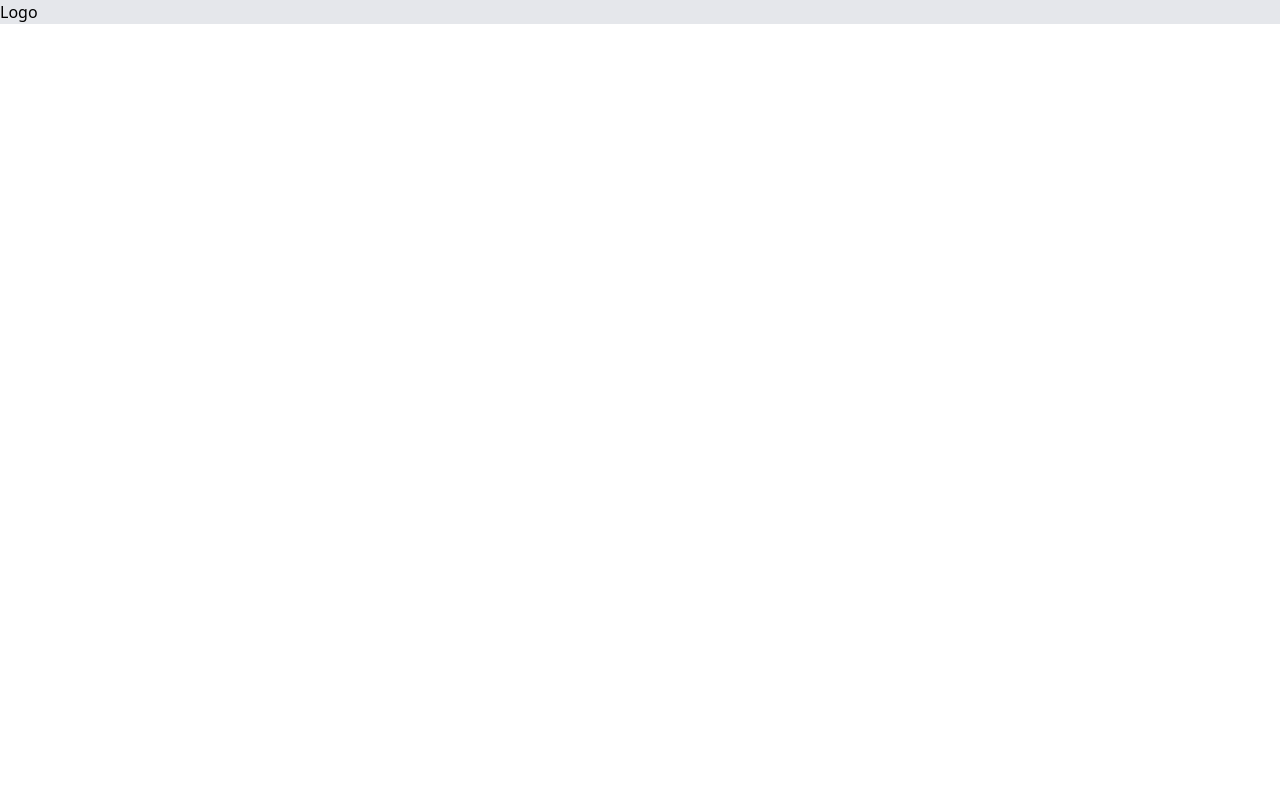
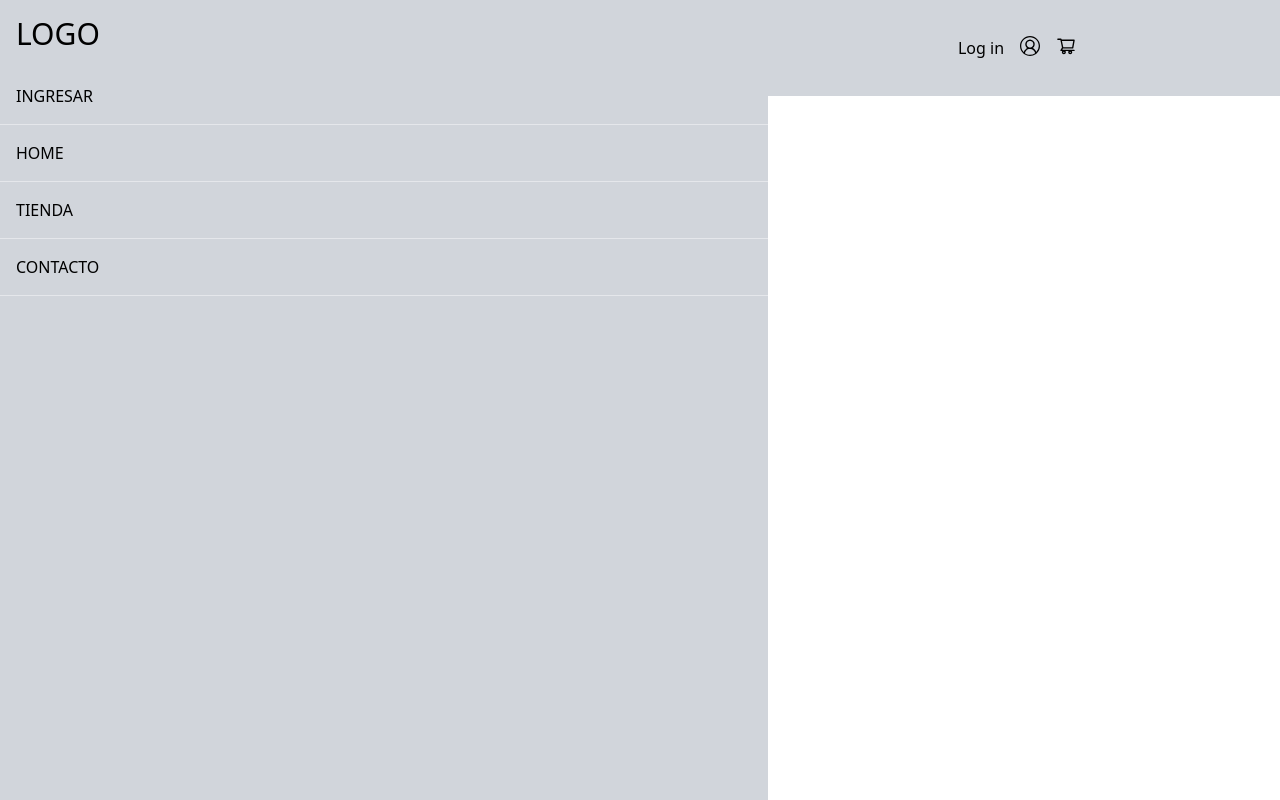
Before and after one commit to No-Country/c14-15-t-node-react, a React (Vite) app in the folder client/ecomerce-green/: page / in a window 1280 px wide. Built offline with nearby package versions, Linux system fonts and the light colour scheme.

Commit message:
create navbar component and install react icons

```diff
--- a/client/ecomerce-green/package.json
+++ b/client/ecomerce-green/package.json
@@ -13,6 +13,7 @@
     "@reduxjs/toolkit": "^1.9.7",
     "react": "^18.2.0",
     "react-dom": "^18.2.0",
+    "react-icons": "^4.11.0",
     "react-redux": "^8.1.3",
     "react-router-dom": "^6.16.0"
   },
--- a/client/ecomerce-green/src/components/Header.jsx
+++ b/client/ecomerce-green/src/components/Header.jsx
@@ -1,12 +1,68 @@
+import React, { useState } from "react";
+import { AiOutlineClose, AiOutlineMenu, AiOutlineSearch, AiOutlineShoppingCart } from "react-icons/ai";
 
-import React from 'react'
+import {VscAccount} from 'react-icons/vsc'
+const Header = () => {
+  const [nav, setNav] = useState(false);
 
-const Header = () => {
+  const handleNav = () => {
+    setNav(!nav);
+  };
+
   return (
-    <header className='bg-gray-200'>
-      Logo
+    <header className="bg-gray-300">
+      <div className="flex justify-between  items-center h-24 max-w-[1240px] px-4 mx-auto">
+
+
+      <h1 className=" flex ">logo</h1>
+      {/* Navbar destock */}
+      <nav className=" hidden md:flex gap-1 p-6 ">
+        <ul className=" flex  gap-2 p-6 ">
+          <li>Home</li>
+          <li>Tienda</li>
+          <li>Contacto</li>
+        </ul>
+        <div className="flex g-2 items-center border rounded-xl h-10 px-3 mt-4 bg-slate-50">
+          <input className="border-none  bg-slate-50" type="text" />
+          <AiOutlineSearch />
+        </div>
+      </nav>
+      <div className="hidden md:flex">
+      <ul className="flex g-1">
+        <li className="pr-4">Log in</li>
+        <li className="pr-4"><VscAccount size={20}/></li>
+        <li> <AiOutlineShoppingCart size={20}/></li>
+        </ul>
+
+        </div>
+      <div>
+        <div onClick={handleNav} className="block md:hidden">
+          {!nav ? <AiOutlineClose size={20} /> : <AiOutlineMenu size={20} />}
+        </div>
+      </div>
+      {/* Navbar mobile */}
+
+      <nav className={!nav ? 'bg-gray-300 fixed left-0 top-0 w-[60%] h-full border-r-gray-900 uppercase ease-in-out duration-500': 'fixed left-[-100%]'}>
+      <h1 className=" w-full text-3xl uppercase m-4">logo</h1>
+        {/* <div className="p-4 border-b border-r-gray-600  pt-[7rem]">
+          <div className="flex g-2 border-r-gray-200 border w-[14rem] px-2 py-1">
+            <input
+              className="border-r-gray-200 border-none  w-[80%]"
+              type="text"
+            />
+            <AiOutlineSearch size={20} />
+          </div>
+        </div> */}
+        <div className="p-4 border-b border-r-gray-600">Ingresar</div>
+        <ul className="">
+          <li className="p-4 border-b border-r-gray-600">Home</li>
+          <li className="p-4 border-b border-r-gray-600">Tienda</li>
+          <li className="p-4 border-b border-r-gray-600">Contacto</li>
+        </ul>
+      </nav>
+      </div>
     </header>
-  )
-}
+  );
+};
 
-export default Header
+export default Header;
```
Also changed, not shown: 1 other file (tests, documents, lock files or other folders).
